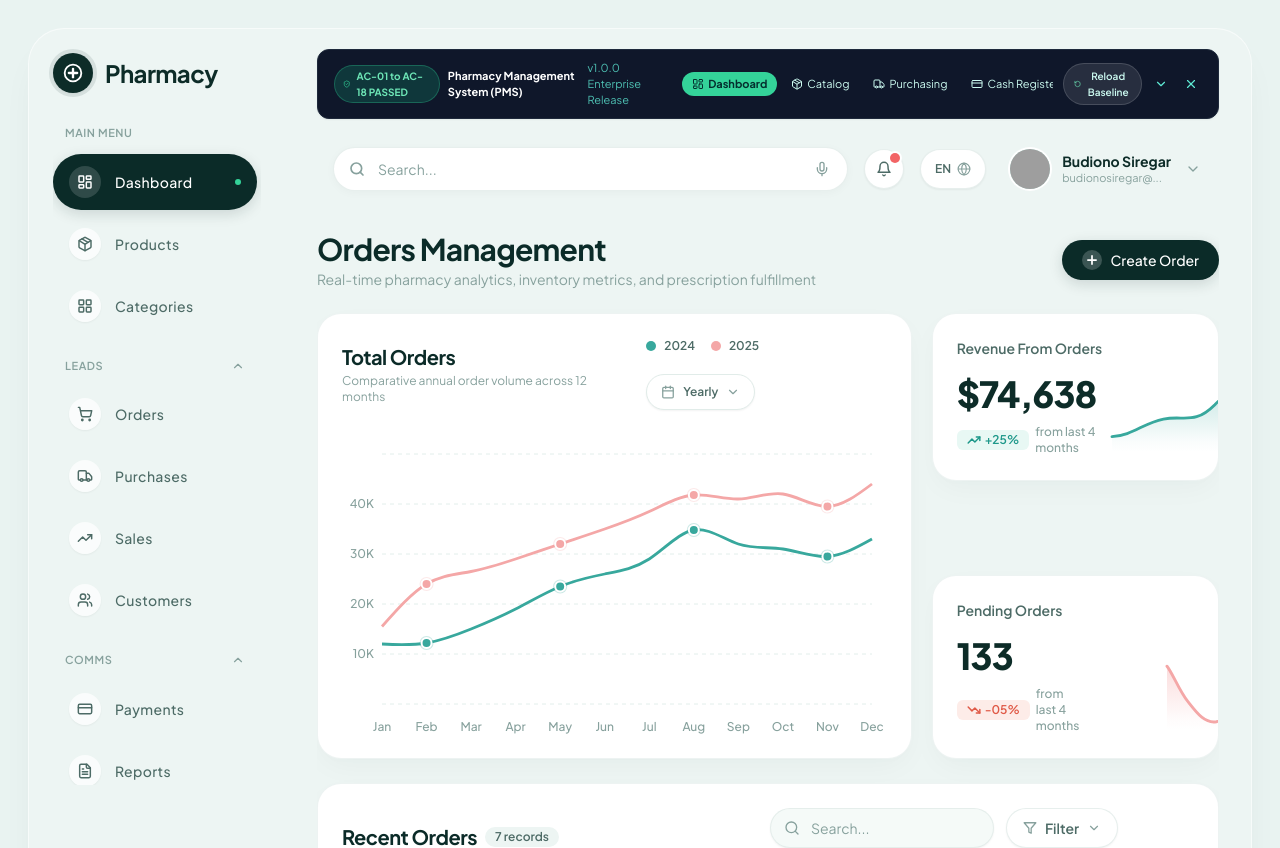
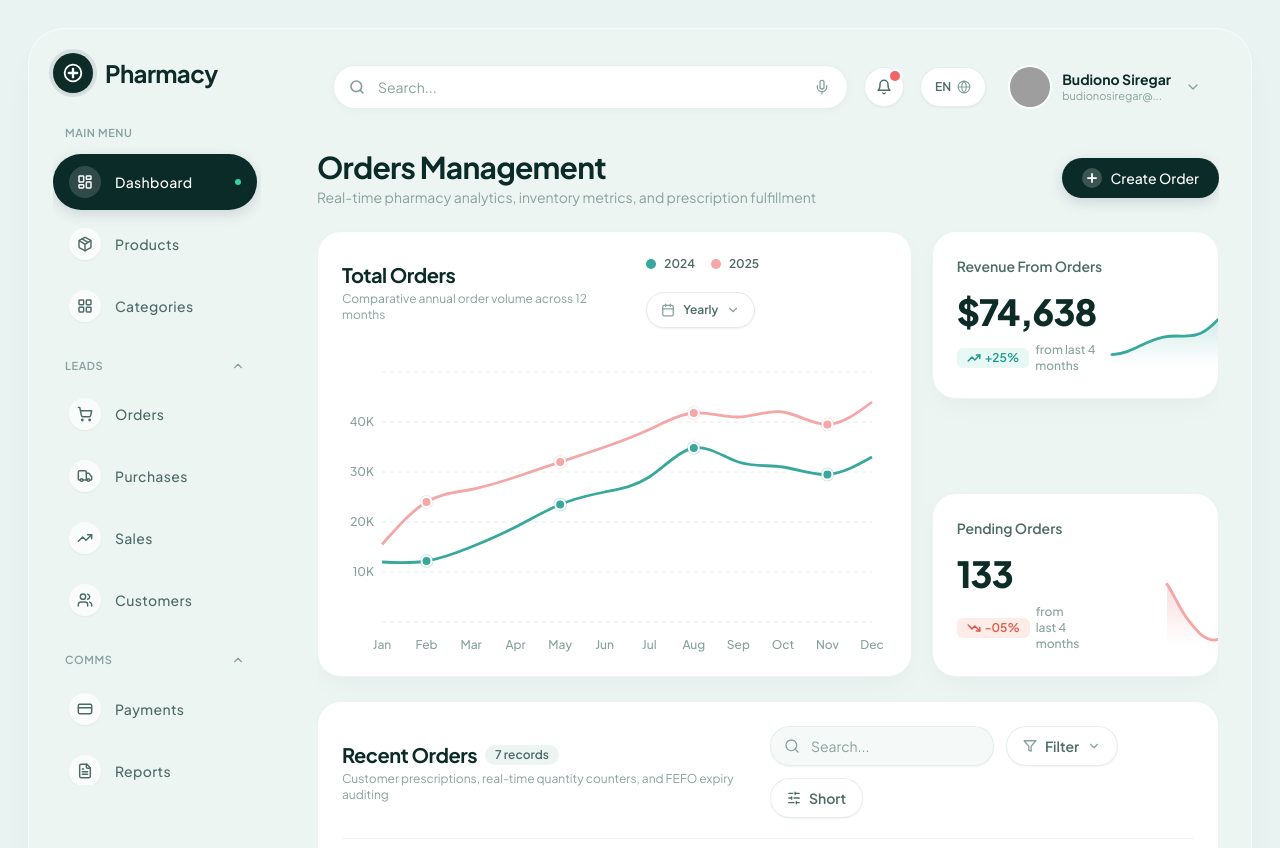
Before and after one commit to khokharyasir749/Pharmacy-Management, a Next.js app: page / in a window 1280 px wide. Shown: the top 848 px of the page. Built offline with nearby package versions, Linux system fonts and the light colour scheme; grey boxes are pictures that could not be loaded.

Commit message:
refactor: remove DemoStateBanner from AppShell to match clean Dribbble UI reference

```diff
--- a/components/AppShell.tsx
+++ b/components/AppShell.tsx
@@ -3,8 +3,6 @@
 import React, { useState } from "react";
 import Sidebar from "@/components/Sidebar";
 import Header from "@/components/Header";
-
-import DemoStateBanner from "@/components/common/DemoStateBanner";
 
 interface AppShellProps {
   children: React.ReactNode;
@@ -25,9 +23,6 @@ export default function AppShell({ children }: AppShellProps) {
 
         {/* Right Main Content Area */}
         <div className="flex-1 flex flex-col min-w-0 px-4 sm:px-6 lg:px-8 py-5">
-          {/* Quick Demo & Reviewer State Banner */}
-          <DemoStateBanner />
-
           {/* Topbar Header */}
           <Header onOpenMobileMenu={() => setMobileMenuOpen(true)} />
 
--- a/components/common/DemoStateBanner.tsx
+++ b/components/common/DemoStateBanner.tsx
@@ -48,19 +48,19 @@ export default function DemoStateBanner() {
 
   if (isMinimized) {
     return (
-      <div className="mb-2 px-3.5 py-1.5 rounded-xl bg-slate-900 text-white text-[11px] font-medium flex items-center justify-between border border-slate-800 shadow-sm">
+      <div className="mb-2 px-3.5 py-1.5 rounded-lg bg-slate-900 text-white text-xs font-normal flex items-center justify-between border border-slate-800 shadow-sm">
         <div className="flex items-center gap-2">
-          <span className="w-2 h-2 rounded-full bg-emerald-400 animate-pulse" />
-          <span className="font-bold text-slate-100">PMS v1.0.0</span>
-          <span className="text-slate-400">• Production Ready (AC-01 to AC-18 Verified)</span>
+          <span className="w-2 h-2 rounded-full bg-slate-400" />
+          <span className="font-medium text-slate-200">PMS v1.0.0</span>
+          <span className="text-slate-400">• Standard Release</span>
         </div>
         <div className="flex items-center gap-2">
           <button
             type="button"
             onClick={() => setIsMinimized(false)}
-            className="text-[10px] font-bold underline text-teal-400 hover:text-white"
+            className="text-xs text-slate-300 hover:text-white"
           >
-            Expand Quick Navigator
+            Expand
           </button>
           <button
             type="button"
@@ -78,29 +78,29 @@ export default function DemoStateBanner() {
     <div className="mb-3 p-2.5 sm:px-4 sm:py-2.5 rounded-xl bg-slate-900 text-white text-xs border border-slate-800 shadow-sm">
       {/* Toast Alert */}
       {toast && (
-        <div className="mb-2 p-2 rounded-lg bg-teal-950 border border-teal-700/60 text-[11px] text-teal-200 flex items-center gap-1.5">
-          <CheckCircle2 className="w-3.5 h-3.5 text-teal-400" />
+        <div className="mb-2 p-2 rounded-lg bg-slate-800 border border-slate-700 text-xs text-slate-200 flex items-center gap-2">
+          <CheckCircle2 className="w-3.5 h-3.5 text-slate-300" />
           <span>{toast}</span>
         </div>
       )}
 
       <div className="flex flex-col lg:flex-row lg:items-center justify-between gap-2.5">
-        {/* Left: Badge & Status */}
+        {/* Left: Standard System Status */}
         <div className="flex items-center gap-2">
-          <div className="flex items-center gap-1.5 px-2 py-0.5 rounded-full bg-emerald-500/20 text-emerald-300 border border-emerald-400/30 text-[10px] font-bold">
-            <ShieldCheck className="w-3 h-3 text-emerald-400" />
-            <span>AC-01 to AC-18 PASSED</span>
+          <div className="flex items-center gap-1.5 px-2 py-0.5 rounded-md bg-slate-800 text-slate-300 border border-slate-700 text-[10px] font-medium">
+            <ShieldCheck className="w-3 h-3 text-slate-400" />
+            <span>AC-01 to AC-18 Verified</span>
           </div>
-          <span className="font-bold text-white text-[11px] hidden sm:inline">
-            Pharmacy Management System (PMS)
+          <span className="font-semibold text-slate-200 text-xs hidden sm:inline">
+            Pharmacy Management System
           </span>
-          <span className="text-teal-300/80 text-[11px] hidden md:inline">
-            v1.0.0 Enterprise Release
+          <span className="text-slate-400 text-xs hidden md:inline">
+            • v1.0.0
           </span>
         </div>
 
         {/* Center: Module Quick Links */}
-        <div className="flex items-center gap-1 overflow-x-auto pb-1 lg:pb-0 scrollbar-none text-[11px]">
+        <div className="flex items-center gap-1 overflow-x-auto pb-1 lg:pb-0 scrollbar-none text-xs">
           {navLinks.map((link) => {
             const Icon = link.icon;
             const isCurrent =
@@ -113,13 +113,13 @@ export default function DemoStateBanner() {
                 key={link.label}
                 href={link.href}
                 prefetch={true}
-                className={`inline-flex items-center gap-1 px-2.5 py-1 rounded-full whitespace-nowrap transition-all ${
+                className={`inline-flex items-center gap-1.5 px-2.5 py-1 rounded-md text-xs transition-colors ${
                   isCurrent
-                    ? "bg-emerald-400 text-teal-950 font-bold shadow-xs"
-                    : "text-teal-100 hover:text-white hover:bg-white/10"
+                    ? "bg-white/10 text-white font-medium"
+                    : "text-slate-300 hover:text-white hover:bg-white/5 font-normal"
                 }`}
               >
-                <Icon className="w-3 h-3" />
+                <Icon className="w-3.5 h-3.5 text-slate-400" />
                 <span>{link.label}</span>
               </Link>
             );
@@ -131,17 +131,17 @@ export default function DemoStateBanner() {
           <button
             type="button"
             onClick={handleResetDemo}
-            className="inline-flex items-center gap-1 px-2.5 py-1 rounded-full bg-white/10 hover:bg-white/20 text-teal-100 hover:text-white text-[10px] font-semibold transition-all border border-white/15"
+            className="inline-flex items-center gap-1.5 px-2.5 py-1 rounded-md bg-slate-800 hover:bg-slate-700 text-slate-300 hover:text-white text-xs font-medium transition-colors border border-slate-700"
             title="Reset system state to clean demonstration baseline"
           >
-            <RotateCcw className="w-3 h-3 text-emerald-300" />
-            <span>Reload Baseline</span>
+            <RotateCcw className="w-3 h-3 text-slate-400" />
+            <span>Reset Demo</span>
           </button>
 
           <button
             type="button"
             onClick={() => setIsMinimized(true)}
-            className="p-1 rounded-lg hover:bg-white/10 text-teal-300 hover:text-white transition-colors text-[10px]"
+            className="p-1 rounded-md hover:bg-slate-800 text-slate-400 hover:text-white transition-colors"
             title="Minimize Bar"
           >
             <ChevronDown className="w-3.5 h-3.5" />
@@ -150,7 +150,7 @@ export default function DemoStateBanner() {
           <button
             type="button"
             onClick={() => setIsVisible(false)}
-            className="p-1 rounded-lg hover:bg-white/10 text-teal-300 hover:text-white transition-colors"
+            className="p-1 rounded-md hover:bg-slate-800 text-slate-400 hover:text-white transition-colors"
             title="Dismiss Bar"
           >
             <X className="w-3.5 h-3.5" />
```
